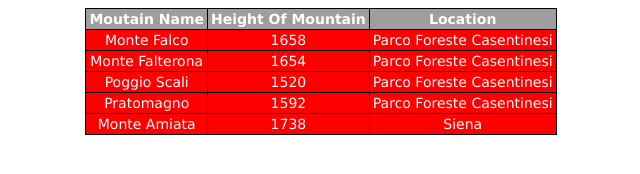
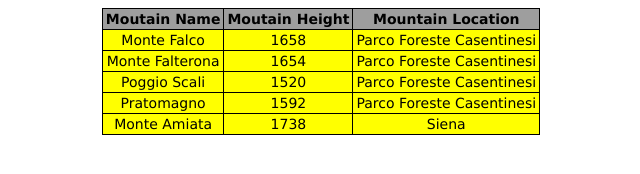
Before and after one commit to tonmoymistry12/Accolite, a plain HTML site: page index.html in a window 1280 px wide. Shown: the whole page, without its empty margins (319-959 px from the left). Drawn offline with Linux system fonts and the light colour scheme.

Commit message:
component

```diff
--- a/home.js
+++ /dev/null
@@ -1,8 +0,0 @@
-
-let setDetails={
-    customHeader : [
-        {field:'name', value:'Moutain Name'},
-        {field:'height', value:'Height of Mountain'},
-        {field:'place', value:'Location'}
-     ]
-  };
--- a/index.html
+++ b/index.html
@@ -8,23 +8,29 @@
     <link rel="stylesheet" href="style.css">
 </head>
 <body>
-    <table-grid
-    background="red"
-    color='White'
-    ></table-grid>
-  <script src="home.js"></script>
+    <table-grid background="yellow" color='black'></table-grid>
   <script src="script.js"></script>
+
   <script>
    (function(){
+    //data source: we can get it from API call or any other source
     let data = [
-        { name: "Monte Falco", height: 1658, place: "Parco Foreste Casentinesi" },
-        { name: "Monte Falterona", height: 1654, place: "Parco Foreste Casentinesi" },
-        { name: "Poggio Scali", height: 1520, place: "Parco Foreste Casentinesi" },
-        { name: "Pratomagno", height: 1592, place: "Parco Foreste Casentinesi" },
-        { name: "Monte Amiata", height: 1738, place: "Siena" }
-    ]
+        { name: "Monte Falco", height: 1658, place: "Parco Foreste Casentinesi", distance: "130km" },
+        { name: "Monte Falterona", height: 1654, place: "Parco Foreste Casentinesi",  distance: "180km" },
+        { name: "Poggio Scali", height: 1520, place: "Parco Foreste Casentinesi",   distance: " " },
+        { name: "Pratomagno", height: 1592, place: "Parco Foreste Casentinesi",  distance: "150km" },
+        { name: "Monte Amiata", height: 1738, place: "Siena",  distance: "200km" }
+    ];
+    // User can customize the table header title and will show those data that are mentioned in the below JSON
+    let tableData = [
+        {name:'Moutain Name', place:'Mountain Location', height:'Moutain Height' }
+    ];
+
+    const transformed = data.map(({ name, height, place}) => ({[tableData[0].name]:name,[tableData[0].height]:height,[tableData[0].place]:place}));
+
     let tableGrid = document.querySelector("table-grid");
-        tableGrid.setAttribute('data', JSON.stringify(data));
+        tableGrid.setAttribute('data', JSON.stringify(transformed));
+        tableGrid.setAttribute('customData', JSON.stringify(tableData));
       })();
 
   </script>
--- a/script.js
+++ b/script.js
@@ -2,30 +2,19 @@ class Tablegrid extends HTMLElement {
 	constructor () {
     super();
     this._data=null;
+    this._customdata = null;
+}
 
-}
-get data(){
-    return this._data;
-}
-set data(val){
-    this.setAttribute('data', val);
-}
 static get observedAttributes(){
-    return ['data'];
+    return ['data','abc']
 }
 attributeChangedCallback(name, oldValue, newValue) {
     switch(name){
         case 'data':
-         let keys = null ;
-         this._data = JSON.parse(this.getAttribute('data'))
-         let customHeader = setDetails.customHeader;
-         if(customHeader.length){
-            keys = setDetails.customHeader.map((x)=>(x.value));
-         }
-         else{
-            keys = Object.keys(this._data[0]);
-         }
+        let keys = null ;
+        this._data = JSON.parse(this.getAttribute('data'))
 
+        keys = Object.keys(this._data[0]);
         let values = [];
         let finalArray = [];
         finalArray.push(keys);
@@ -37,6 +26,8 @@ attributeChangedCallback(name, oldValue, newValue) {
         let table = document.createElement("TABLE");
         table.border = "1";
         table.style.borderCollapse="collapse";
+        //let customdata = this.getAttribute('customData');
+        //let customKey = customdata.map(({ value }) => value);
         let setBodyColor = this.getAttribute('background');
         let fontColor = this.getAttribute('color');
         let fontSize = this.getAttribute('fontSize');
@@ -73,9 +64,6 @@ attributeChangedCallback(name, oldValue, newValue) {
 
     }
 
-
-  }
-
 }
-
+}
 customElements.define('table-grid',Tablegrid );
```
